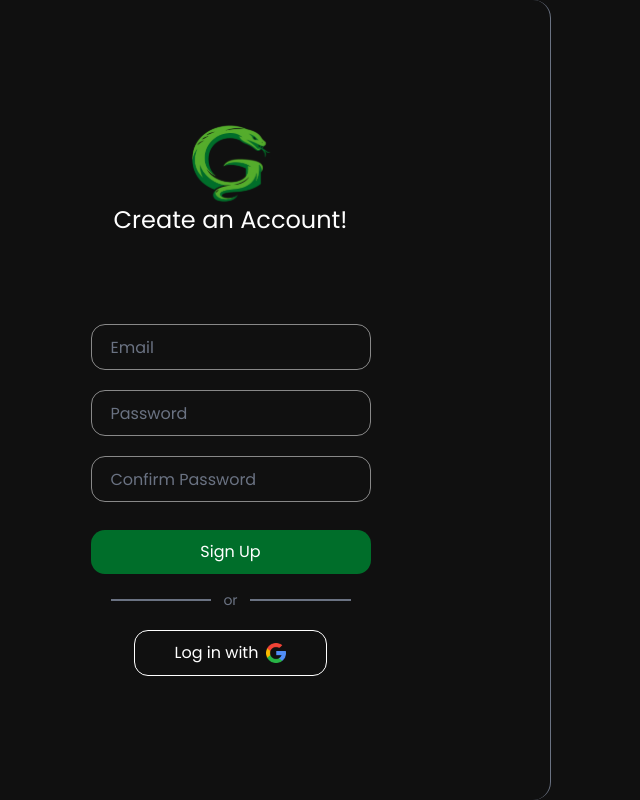
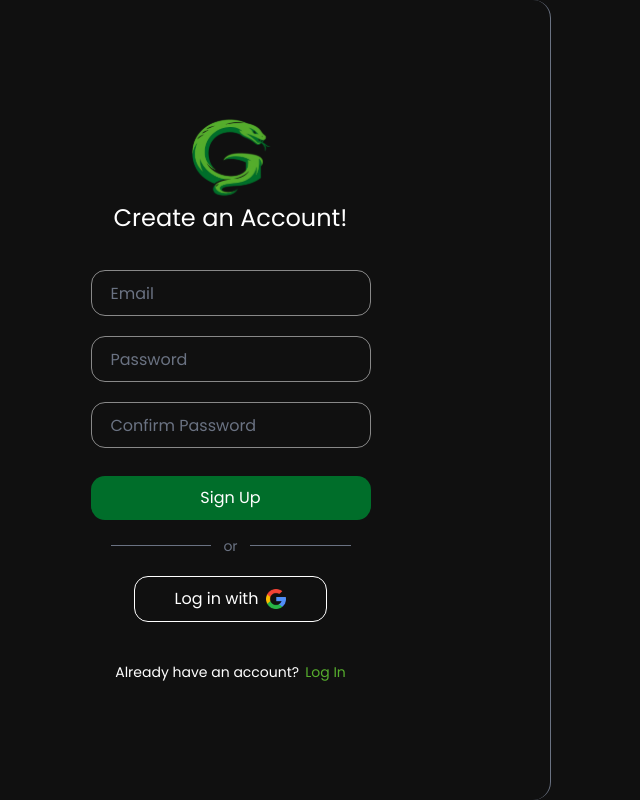
Before and after one commit to gev-hobosyan/glione, a React (Vite) app: page /signup in a window 1280 px wide. Shown: the whole page, without its empty margins (89-729 px from the left). Built offline with nearby package versions, Linux system fonts and the light colour scheme.

Commit message:
Linked all the pages.

```diff
--- a/src/pages/SignIn.tsx
+++ b/src/pages/SignIn.tsx
@@ -1,13 +1,22 @@
+import { ArrowLeft, Check, CheckCircle, CheckCircle2 } from "lucide-react";
 import Input from "@/components/Input";
 import React from "react";
 import LoginOptions from "@/components/LoginOptions";
+import { Link } from "react-router-dom";
 
 const SignIn = () => {
 	return (
 		<div className="h-screen w-screen overflow-hidden flex items-center justify-center">
+			{
+				// Not the final version. Might be removed
+			}
+			<Link to="/">
+				<ArrowLeft className="stroke-secondary fixed top-7 left-7 w-8 hover:scale-110 transition-all duration-300" />
+			</Link>
+
 			<div className="flex flex-col items-center justify-center h-screen w-[50%] border-r border-r-gray-500 rounded-2xl">
-				<img src="/icon.svg" className="w-20 h-20" />
-				<p className="text-white text-2xl mb-20">Welcome Back!</p>
+				<img src="/icon.svg" className="w-20 h-20 mb-1" />
+				<p className="text-white text-2xl mb-7">Welcome Back!</p>
 				<form className="flex flex-col gap-3">
 					<Input id="email" type="email">
 						Email
@@ -22,6 +31,12 @@ const SignIn = () => {
 					></input>
 				</form>
 				<LoginOptions />
+				<div className="mt-10 flex items-center justify-center gap-1.5 text-[14px]">
+					<p className="text-white">Don't have an account?</p>
+					<Link className="text-secondary" to="/signup">
+						Sign Up
+					</Link>
+				</div>
 			</div>
 			<div className="h-screen w-[50%]">
 				<p className="text-white flex items-center justify-center mt-60 mr-80 text-[24px]">
--- a/src/pages/SignUp.tsx
+++ b/src/pages/SignUp.tsx
@@ -1,13 +1,14 @@
 import Input from "@/components/Input";
 import LoginOptions from "@/components/LoginOptions";
 import React from "react";
+import { Link } from "react-router-dom";
 
 const SignUp = () => {
 	return (
 		<div className="h-screen w-screen overflow-hidden flex items-center justify-center">
 			<div className="flex flex-col items-center justify-center h-screen w-[50%] border-r border-r-gray-500 rounded-2xl">
-				<img src="/icon.svg" className="w-20 h-20" />
-				<p className="text-white text-2xl mb-20">Create an Account!</p>
+				<img src="/icon.svg" className="w-20 h-20 mb-1" />
+				<p className="text-white text-2xl mb-7">Create an Account!</p>
 				<form className="flex flex-col gap-3">
 					<Input id="email" type="email">
 						Email
@@ -25,6 +26,14 @@ const SignUp = () => {
 					></input>
 				</form>
 				<LoginOptions />
+				<div className="mt-10 flex items-center justify-center gap-1.5 text-[14px]">
+					<p className="text-white">
+						Already have an account?
+					</p>
+					<Link className="text-secondary" to="/login">
+						Log In
+					</Link>
+				</div>
 			</div>
 			<div className="h-screen w-[50%]"></div>
 		</div>
```
